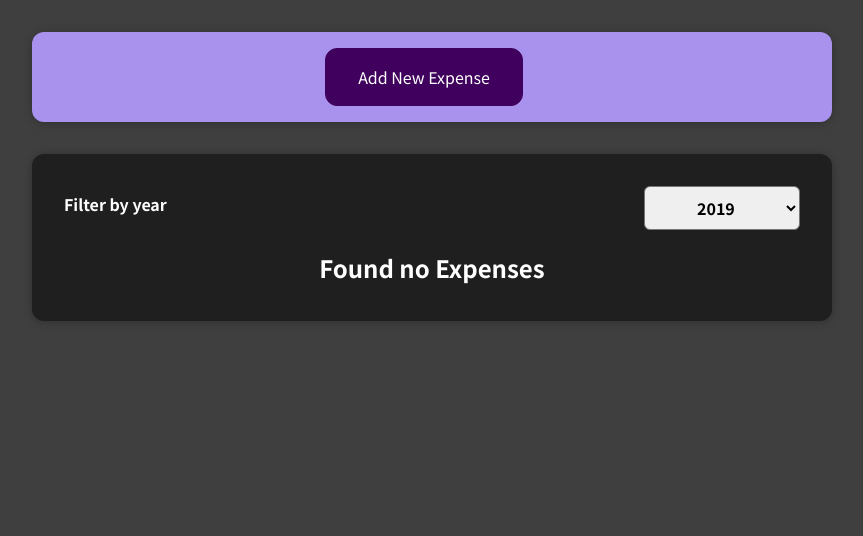
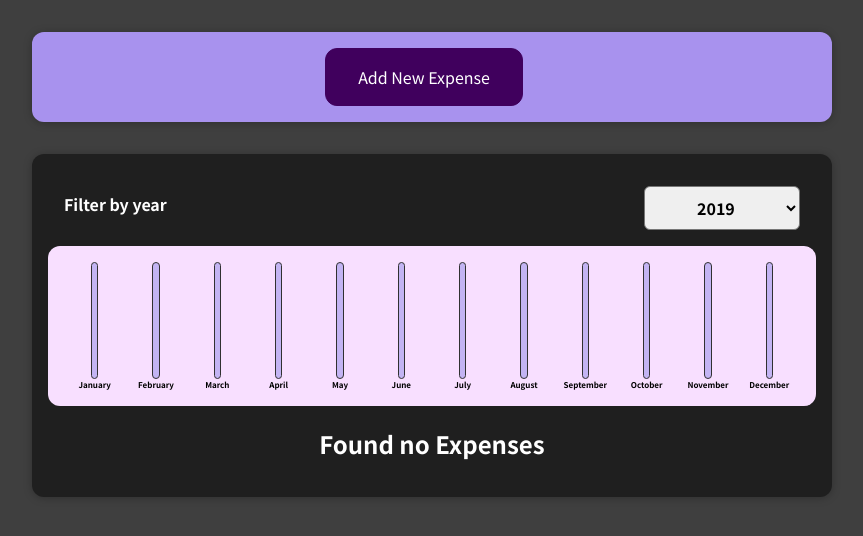
Before and after one commit to hira-iqbal/react_complete_guide, a React (Create React App) app: page / in a window 1280 px wide. Shown: the top 536 px of the page, without its empty margins (208-1071 px from the left). Built offline with nearby package versions, Linux system fonts and the light colour scheme.

Commit message:
Wrap UP & Next Steps

```diff
--- a/src/components/Chart/Chart.js
+++ b/src/components/Chart/Chart.js
@@ -1,19 +1,21 @@
 import React from 'react';
 import './Chart.css';
 import ChartBar from './ChartBar';
+
 const Chart = (props) => {
+  const datapointvalues = props.datapoints.map(datapoint => datapoint.value);
+  const totalMaximumValue = Math.max(...datapointvalues);
   return (
     <div className="chart">
       {props.datapoints.map(datapoint =>
         <ChartBar
           key={datapoint.label}
           value={datapoint.value}
-          maxValue={null}
+          maxValue={totalMaximumValue}
           label={datapoint.label}
         />
       )}
     </div>
-    );
+  );
 };
-
-export default Chart
+export default Chart;
--- a/src/components/Chart/ChartBar.css
+++ b/src/components/Chart/ChartBar.css
@@ -3,6 +3,7 @@
   display: flex;
   flex-direction: column;
   align-items: center;
+   width: 1%;
 }
 
 .chart-bar__inner {
--- a/src/components/Chart/ChartBar.js
+++ b/src/components/Chart/ChartBar.js
@@ -1,18 +1,18 @@
-import './ChartBars.css';
+import './ChartBar.css';
 const ChartBar = (props) => {
   let barFillHeight = '0%';
 
-  if(props.max>0){
-    barFillHeight= Math.round((props.value/prps.maxValue)*100) + '%';
+  if(props.maxValue>0){
+    barFillHeight= Math.round((props.value/props.maxValue)*100) + '%';
   }
   return(
     <div className="chart-bar">
       <div className="chart-bar__inner ">
         <div className="chart-bar__fill" style={{height: barFillHeight}}></div>
       </div>
-      <div className="chart-bar__label"></div>
+      <div className="chart-bar__label">{props.label}</div>
     </div>
   );
 };
 
-export default ChartBar
+export default ChartBar;
--- /dev/null
+++ b/src/components/expenses/ExpenseChart.js
@@ -0,0 +1,27 @@
+import React from 'react';
+import Chart from '../Chart/Chart'
+const ExpenseChart = (props) => {
+
+  const chartDatapoints = [
+  {label:'January', value: 0},
+  {label:'February', value: 0},
+  {label:'March', value: 0},
+  {label:'April', value: 0},
+  {label:'May', value: 0},
+  {label:'June', value: 0},
+  {label:'July', value: 0},
+  {label:'August', value: 0},
+  {label:'September', value: 0},
+  {label:'October', value: 0},
+  {label:'November', value: 0},
+  {label:'December', value: 0},
+  ];
+
+  for(const expense of props.expenses){
+    const expenseMonth = expense.date.getMonth();
+    chartDatapoints[expenseMonth].value += expense.amount;
+  }
+
+  return <Chart datapoints={chartDatapoints} />;
+};
+export default ExpenseChart;
--- a/src/components/expenses/Expenses.js
+++ b/src/components/expenses/Expenses.js
@@ -2,6 +2,7 @@ import React, {useState} from 'react';
 import'./Expenses.css';
 import ExpenseFilter from'./ExpenseFilter';
 import ExpenseList from './ExpensesList';
+import ExpenseChart from './ExpenseChart';
 import Card from '../UI/Card';
 const Expenses = (props)=>{
   const [filteredYear, setFilteredYear] = useState('2019');
@@ -18,9 +19,10 @@ const Expenses = (props)=>{
     <div>
       <Card className="expenses">
         <ExpenseFilter selected={filteredYear} onYearChange={YearChangeHandler} />
+        <ExpenseChart expenses={filteredExpenses} />
         <ExpenseList items={filteredExpenses} />
       </Card>
     </div>
   );
 }
-export default Expenses
+export default Expenses;
--- a/src/components/expenses/ExpensesList.js
+++ b/src/components/expenses/ExpensesList.js
@@ -19,4 +19,4 @@ const ExpenseList = (props) => {
     </ul>
   );
 };
-export default ExpenseList
+export default ExpenseList;
--- a/src/components/newexpense/ExpenseForm.js
+++ b/src/components/newexpense/ExpenseForm.js
@@ -35,7 +35,7 @@ const ExpenseForm = (props)=> {
 
     const ExpenseData = {
       title: eneteredTitle,
-      amount: eneteredAmount,
+      amount: +eneteredAmount,
       date: new Date(eneteredDate)
     };
 
```
